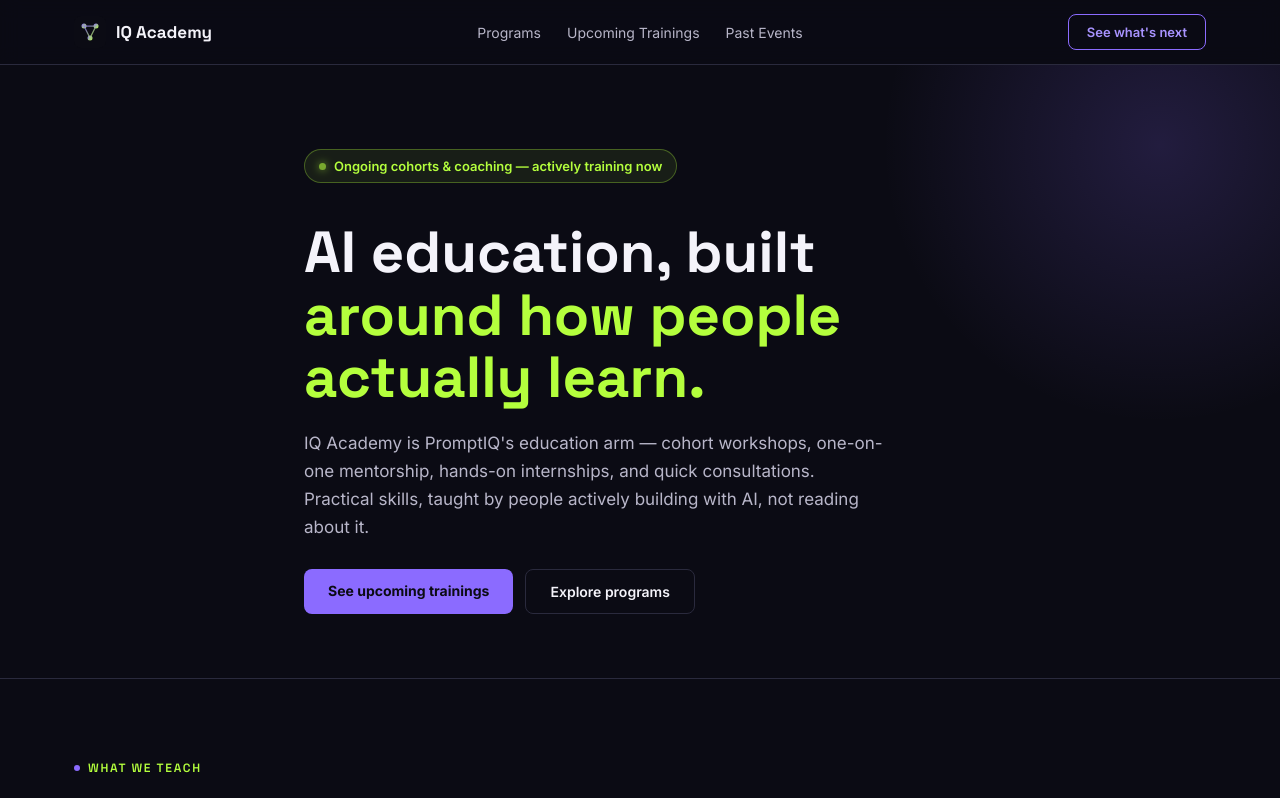
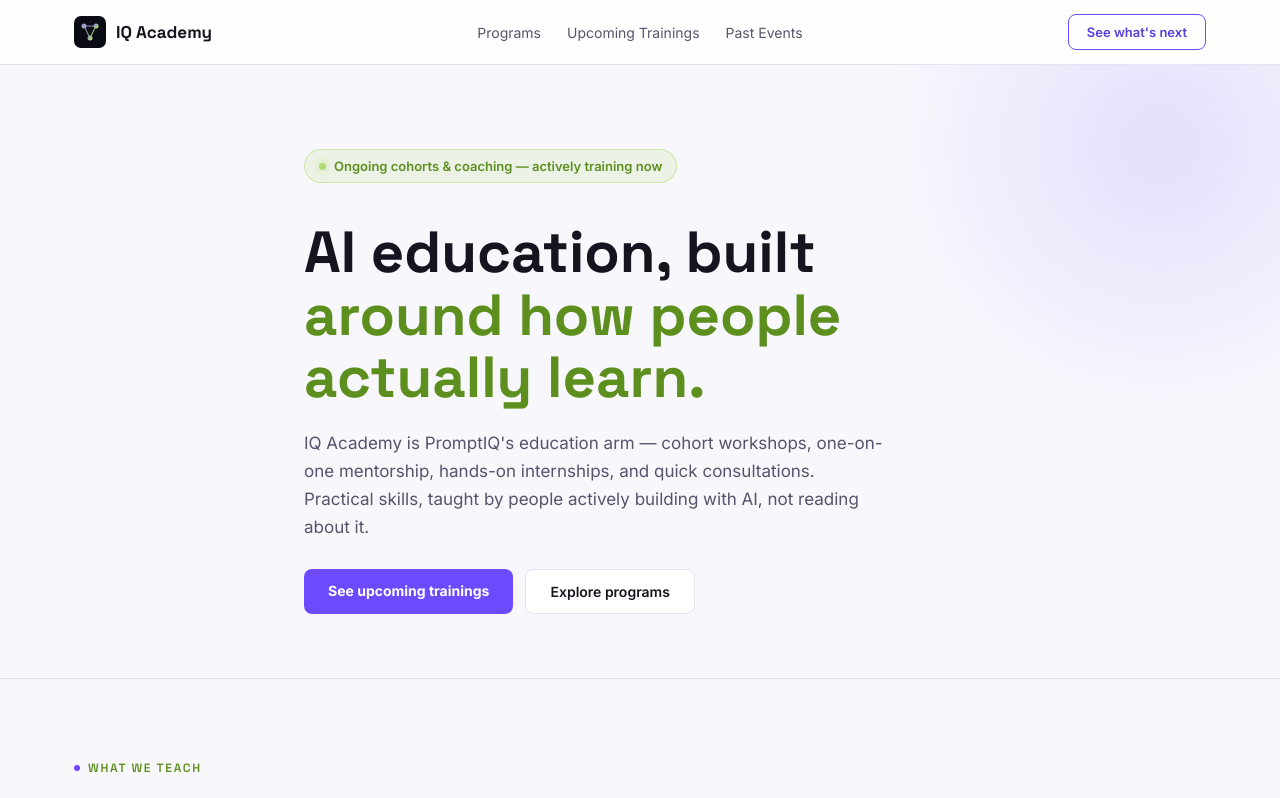
Before and after one commit to meckurypro/IQ-Academy, a React (Vite) app: page / in a window 1280 px wide. Shown: the top 798 px of the page. Built offline with nearby package versions, Linux system fonts and the light colour scheme; no server answers.

Commit message:
Update index.css

```diff
--- a/src/index.css
+++ b/src/index.css
@@ -1,27 +1,28 @@
 /* src/index.css */
 :root {
-  --ink: #0b0b14;
-  --ink-soft: #14141f;
-  --panel: #1a1a29;
-  --panel-line: #2a2a3d;
-  --paper: #f4f3fa;
-  --paper-dim: #b8b6c9;
-  --muted: #7c7a94;
-  --violet: #8b6bff;
-  --violet-soft: #a893ff;
-  --lime: #b4ff3d;
-  --lime-dim: #7ea82a;
+  --bg: #f8f7fc;
+  --ink: #15141f;
+  --ink-soft: #ffffff;
+  --panel: #ffffff;
+  --panel-line: #e4e3f0;
+  --paper: #15141f;
+  --paper-dim: #57536b;
+  --muted: #726f87;
+  --violet: #6d4aff;
+  --violet-soft: #5a3fe0;
+  --lime: #5c8f1e;
+  --lime-glow: #8fcb2e;
 
   --font-display: 'Space Grotesk', ui-sans-serif, system-ui, sans-serif;
   --font-body: 'Inter', ui-sans-serif, system-ui, sans-serif;
 
-  color-scheme: dark;
+  color-scheme: light;
 }
 
 * { box-sizing: border-box; }
 html, body {
   margin: 0; padding: 0;
-  background: var(--ink);
+  background: var(--bg);
   color: var(--paper);
   font-family: var(--font-body);
   scroll-behavior: smooth;
@@ -51,7 +52,7 @@
 /* ---------- Nav ---------- */
 .nav {
   position: sticky; top: 0; z-index: 50;
-  background: rgba(11,11,20,0.85);
+  background: rgba(255,255,255,0.82);
   backdrop-filter: blur(10px);
   border-bottom: 1px solid var(--panel-line);
 }
@@ -71,14 +72,14 @@
   padding: 9px 18px; border-radius: 8px; font-size: 13px; font-weight: 600;
   transition: background 0.2s, color 0.2s;
 }
-.nav-cta:hover { background: var(--violet); color: var(--ink); }
+.nav-cta:hover { background: var(--violet); color: #fff; }
 @media (max-width: 720px) { .nav-links { display: none; } }
 
 /* ---------- Hero ---------- */
 .hero { position: relative; padding: 84px 0 64px; overflow: hidden; border-bottom: 1px solid var(--panel-line); }
 .hero-glow {
   position: absolute; top: -200px; right: -160px; width: 560px; height: 560px;
-  background: radial-gradient(circle, rgba(139,107,255,0.18), transparent 70%);
+  background: radial-gradient(circle, rgba(109,74,255,0.14), transparent 70%);
   pointer-events: none;
 }
 .hero-content { max-width: 720px; }
@@ -94,19 +95,19 @@
 }
 .live-pill {
   display: inline-flex; align-items: center; gap: 8px;
-  background: rgba(180,255,61,0.08); border: 1px solid rgba(180,255,61,0.3);
+  background: rgba(143,203,46,0.1); border: 1px solid rgba(143,203,46,0.35);
   padding: 8px 14px; border-radius: 999px; font-size: 13px; font-weight: 600;
   color: var(--lime); margin-bottom: 20px;
 }
 .live-pill .dot {
-  width: 7px; height: 7px; border-radius: 50%; background: var(--lime);
-  box-shadow: 0 0 8px var(--lime);
+  width: 7px; height: 7px; border-radius: 50%; background: var(--lime-glow);
+  box-shadow: 0 0 8px var(--lime-glow);
   animation: pulse 1.6s ease-in-out infinite;
 }
 @keyframes pulse { 0%,100% { opacity: 1; } 50% { opacity: 0.35; } }
 .hero-btns { display: flex; gap: 12px; flex-wrap: wrap; }
 .btn-primary {
-  background: var(--violet); color: var(--ink); font-weight: 700; font-size: 14px;
+  background: var(--violet); color: #fff; font-weight: 700; font-size: 14px;
   padding: 13px 24px; border-radius: 8px; border: none;
   transition: background 0.2s, transform 0.15s;
 }
@@ -115,6 +116,7 @@
   border: 1px solid var(--panel-line); color: var(--paper);
   font-weight: 600; font-size: 14px; padding: 13px 24px; border-radius: 8px;
   transition: border-color 0.2s;
+  background: var(--panel);
 }
 .btn-outline:hover { border-color: var(--violet); }
 
@@ -134,9 +136,10 @@
 .program-card {
   background: var(--panel); border: 1px solid var(--panel-line); border-radius: 12px;
   padding: 26px 22px; display: flex; flex-direction: column; gap: 10px;
-  transition: border-color 0.2s, transform 0.2s;
+  transition: border-color 0.2s, transform 0.2s, box-shadow 0.2s;
+  box-shadow: 0 1px 2px rgba(20,20,40,0.04);
 }
-.program-card:hover { border-color: var(--violet); transform: translateY(-3px); }
+.program-card:hover { border-color: var(--violet); transform: translateY(-3px); box-shadow: 0 12px 28px rgba(20,20,40,0.08); }
 .program-tag {
   font-family: var(--font-display); font-size: 11px; font-weight: 700;
   letter-spacing: 0.08em; text-transform: uppercase; color: var(--lime);
@@ -147,7 +150,7 @@
 
 /* ---------- Next training teaser ---------- */
 .teaser {
-  background: linear-gradient(135deg, rgba(139,107,255,0.1), rgba(180,255,61,0.04));
+  background: linear-gradient(135deg, rgba(109,74,255,0.07), rgba(143,203,46,0.05));
   border: 1px solid var(--panel-line); border-radius: 14px;
   padding: 30px 28px; display: flex; align-items: center; justify-content: space-between;
   gap: 20px; flex-wrap: wrap;
@@ -165,12 +168,13 @@
 .testimonial-card {
   background: var(--panel); border: 1px solid var(--panel-line); border-radius: 14px;
   padding: 32px; max-width: 640px;
+  box-shadow: 0 1px 2px rgba(20,20,40,0.04), 0 8px 24px rgba(20,20,40,0.05);
 }
 .testimonial-card p.quote { font-size: 17px; line-height: 1.65; color: var(--paper); margin-bottom: 18px; }
 .testimonial-card .who { font-size: 13px; color: var(--muted); font-weight: 600; }
 .testimonial-dots { display: flex; gap: 8px; margin-top: 20px; }
 .testimonial-dot { width: 8px; height: 8px; border-radius: 50%; border: none; background: var(--panel-line); }
-.testimonial-dot.is-active { background: var(--lime); width: 22px; border-radius: 4px; }
+.testimonial-dot.is-active { background: var(--lime-glow); width: 22px; border-radius: 4px; }
 
 /* ---------- Past event highlight ---------- */
 .event-highlight {
```
